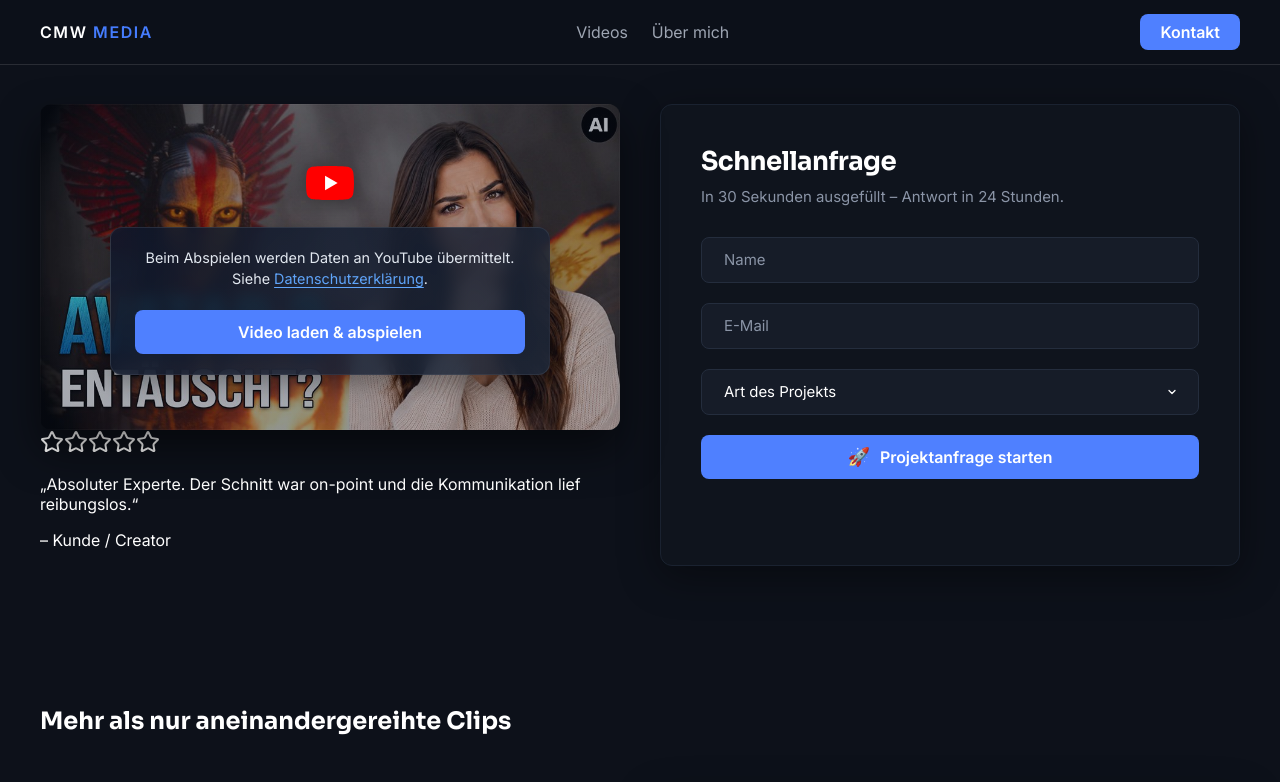
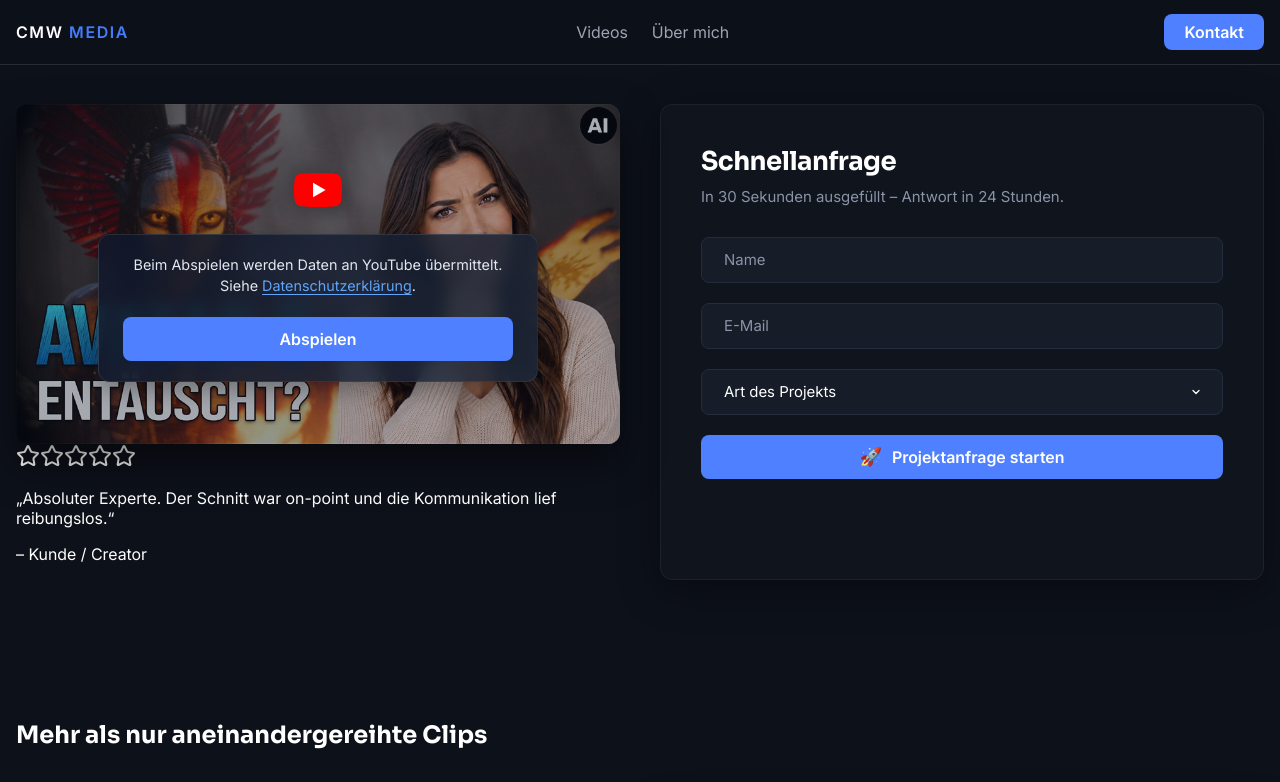
Before and after one commit to 43and18zeroes/video-portfolio, an Angular app: page / in a window 1280 px wide. Shown: the top 782 px of the page. Built offline with nearby package versions, Linux system fonts and the light colour scheme.

Commit message:
video embed 4

```diff
--- a/src/app/components/youtube-embed/youtube-embed.html
+++ b/src/app/components/youtube-embed/youtube-embed.html
@@ -32,7 +32,7 @@ youtube-embed.html
                 <button type="button"
                     (click)="grantConsent()"
                     class="primary-btn">
-                    Video laden & abspielen
+                    Abspielen
                 </button>
             </div>
         </div>
--- a/src/styles.scss
+++ b/src/styles.scss
@@ -77,12 +77,12 @@ body {
     max-width: 1280px;
     margin-left: auto;
     margin-right: auto;
-    padding-left: 20px;
-    padding-right: 20px;
+    padding-left: 12px;
+    padding-right: 12px;
 
     @include ld {
-        padding-left: 40px;
-        padding-right: 40px;
+        padding-left: 16px;
+        padding-right: 16px;
     }
 }
 
```
